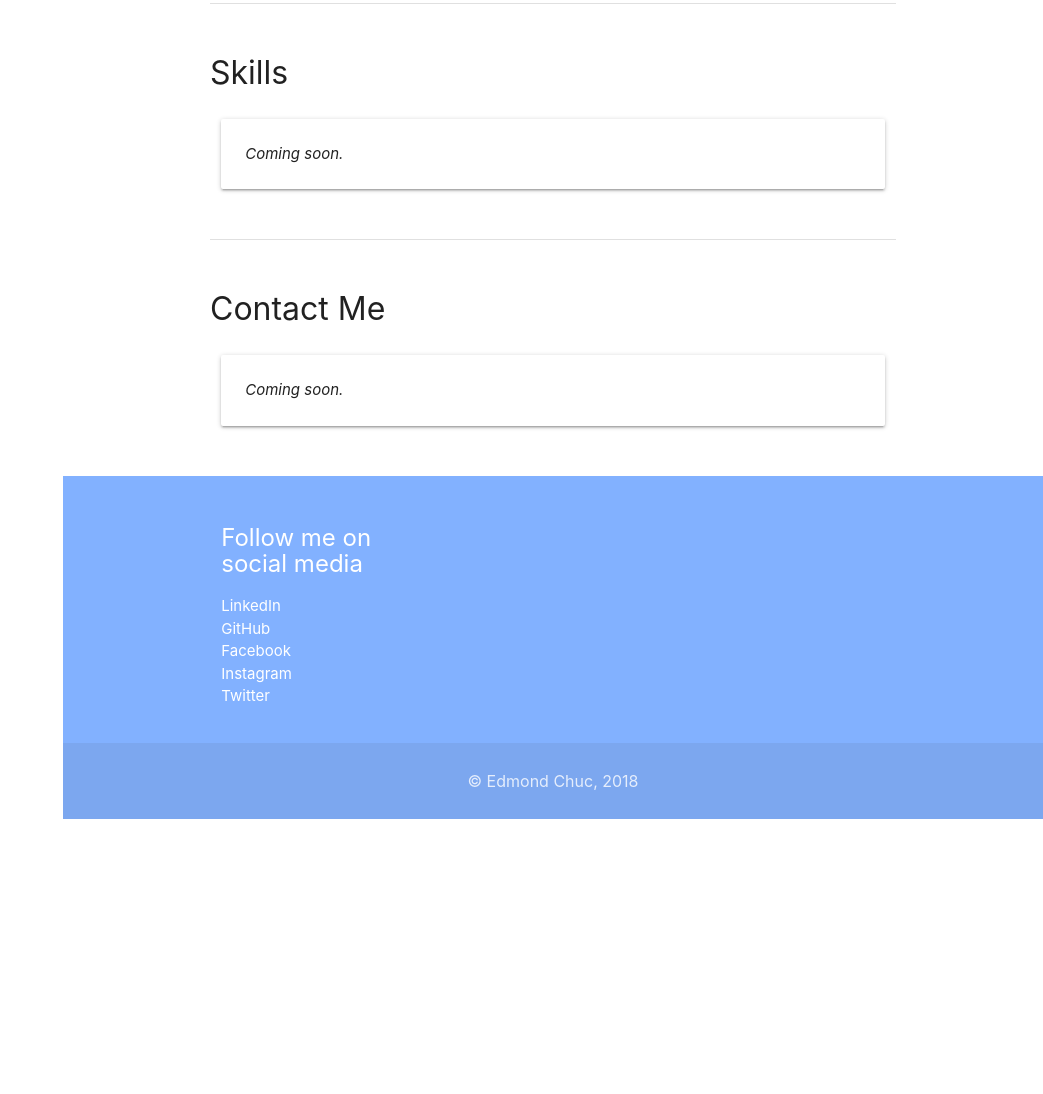
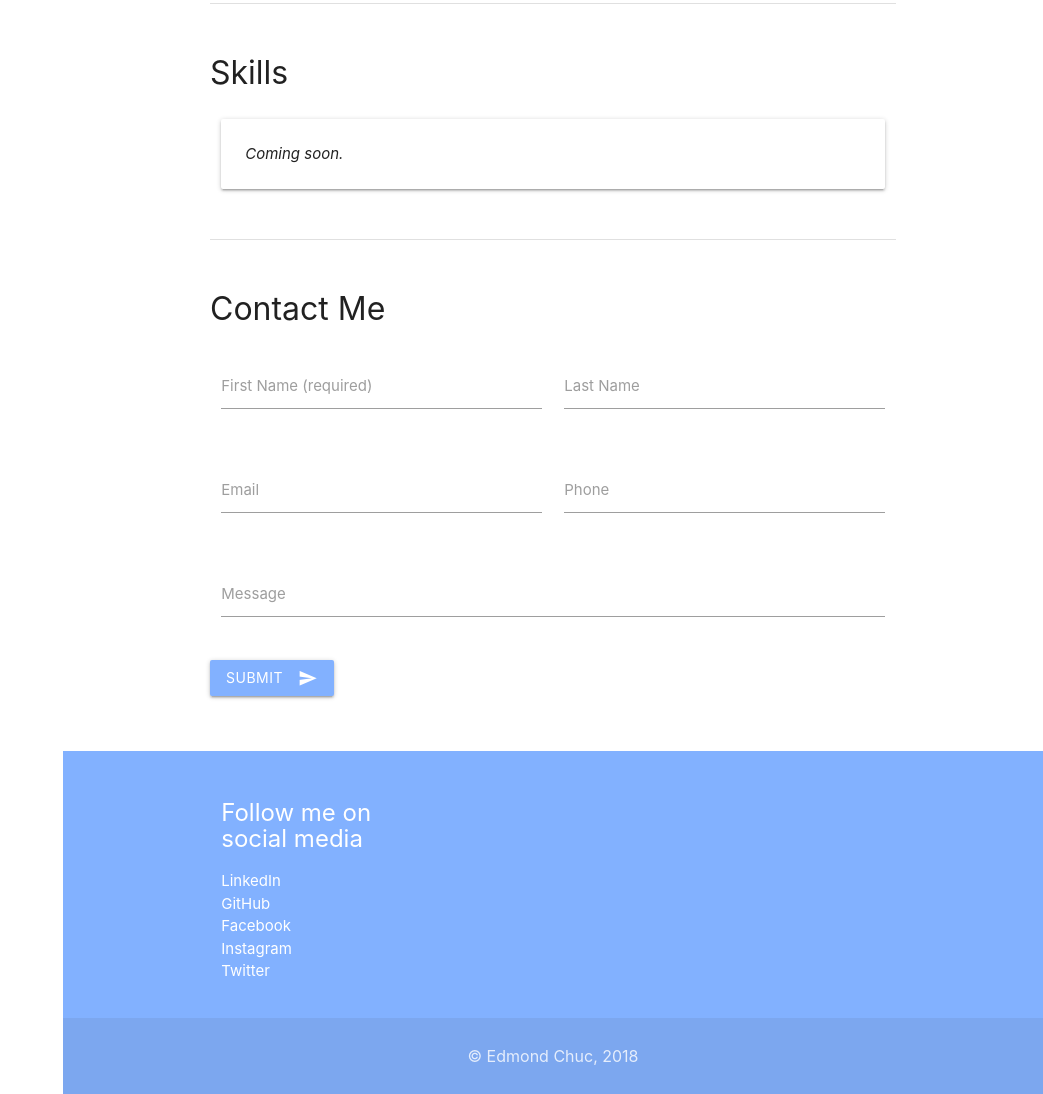
Before and after one commit to edmondchuc/portfolio-website, a plain HTML site: page index.html in a window 1280 px wide. Shown: the part 4147-5241 px from the top of the page, without its empty margins (237-1280 px from the left). Before the commit the page ends 4966 px from the top, so only its background shows below. Drawn offline with nearby package versions, Linux system fonts and the light colour scheme.

Commit message:
Added name attributes to forms.

```diff
--- a/index.html
+++ b/index.html
@@ -270,14 +270,52 @@
             <div class="section scrollspy" id="contact-me">
                 <h2>Contact Me</h2>
 
+                <!--<div class="row">-->
+                    <!--<div class="col s12">-->
+                        <!--<div class="card-panel white">-->
+                            <!--<em>Coming soon.</em>-->
+                        <!--</div>-->
+                    <!--</div>-->
+                <!--</div>-->
                 <div class="row">
-                    <div class="col s12">
-                        <div class="card-panel white">
-                            <em>Coming soon.</em>
+                    <form class="col s12" action="http://www.edmondchuc.com/api/contact" method="post">
+                        <div class="row">
+                            <div class="input-field col s6">
+                                <input id="first_name" type="text" class="validate" name="first_name">
+                                <label for="first_name">First Name (required)</label>
+                            </div>
+                            <div class="input-field col s6">
+                                <input id="last_name" type="text" class="validate" name="last_name">
+                                <label for="last_name">Last Name</label>
+                            </div>
                         </div>
-                    </div>
+                        <div class="row">
+                            <div class="input-field col s6">
+                                <input id="email" type="text" class="validate" name="email">
+                                <label for="email">Email</label>
+                            </div>
+                            <div class="input-field col s6">
+                                <input id="phone" type="text" class="validate" name="phone">
+                                <label for="phone">Phone</label>
+                            </div>
+                        </div>
+                        <div class="row">
+                            <div class="input-field col s12">
+                                <input id="message" type="text" class="validate" name="message">
+                                <label for="message">Message</label>
+                            </div>
+                        </div>
+                        <div class="row">
+                            <button class="btn waves-effect waves-light blue accent-1" type="submit" name="action">Submit
+                                <i class="material-icons right">send</i>
+                            </button>
+                        </div>
+                    </form>
                 </div>
             </div>
+
+
+
         </div> <!--END CONTENT-->
 
 
```
